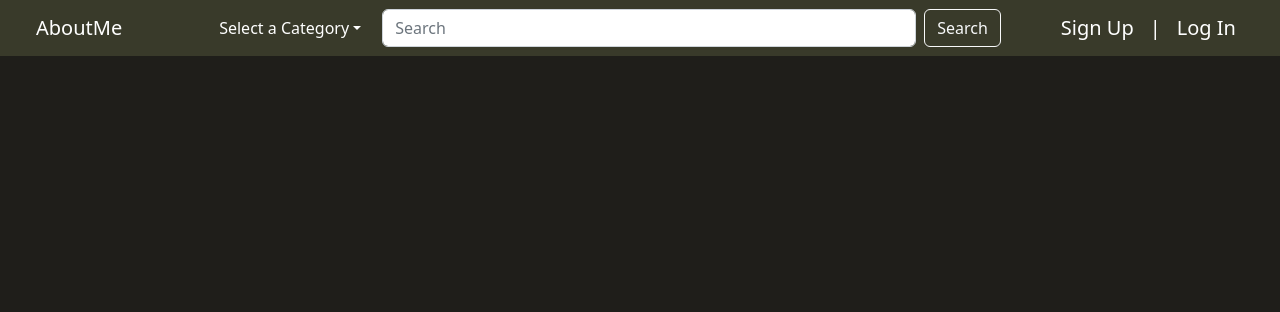
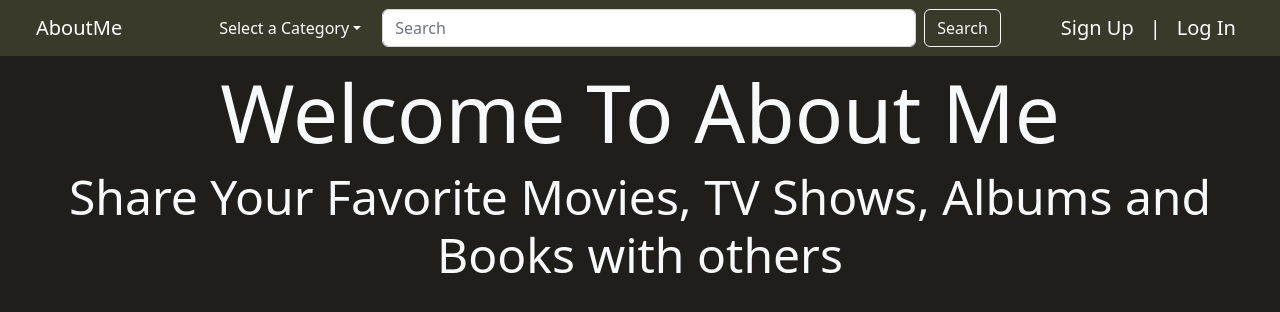
Before and after one commit to yigitcanyontem/AboutMe_Frontend, a React (Create React App) app: page / in a window 1280 px wide. Shown: the top 312 px of the page. Built offline with nearby package versions, Linux system fonts and the light colour scheme.

Commit message:
bugfix for logout btn

```diff
--- a/src/App.js
+++ b/src/App.js
@@ -17,6 +17,7 @@ import SearchUsers from "./components/page/SearchUsers";
 import UpdateUsers from "./components/page/UpdateUsers";
 import LogInPage from "./components/page/LogInPage";
 import {useState} from "react";
+import HomePage from "./components/HomePage";
 
 function App() {
     const [userid, setUserId] = useState("");
@@ -24,9 +25,10 @@ function App() {
     return (
         <div className={"App"}>
           <Router>
-              <Navbar userid={userid} ></Navbar>
+              <Navbar userid={userid}></Navbar>
               <Routes >
                   <Route exact path={"/:usersid"} element={<Welcome setUserId={setUserId}/>}></Route>
+                  <Route exact path={"/"} element={<HomePage/>}></Route>
                   <Route exact path={`/search/movie/:moviename/:usersid`} element={<Movies setUserId={setUserId}/>}></Route>
                   <Route exact path={`/movie/:movieid/:usersid`} element={<Movie setUserId={setUserId}/>}></Route>
 
--- /dev/null
+++ b/src/components/HomePage.js
@@ -0,0 +1,10 @@
+
+export default function HomePage() {
+
+    return (
+        <div className={"page text-light"}>
+            <h1 className={"display-1 mt-2"}>Welcome To About Me</h1>
+            <h1 className={"display-5 mt-2"}>Share Your Favorite Movies, TV Shows, Albums and Books with others</h1>
+        </div>
+    );
+}
--- a/src/components/navbar/Navbar.js
+++ b/src/components/navbar/Navbar.js
@@ -92,7 +92,7 @@ export default function Navbar({ userid }){
                 <a className="navbar-brand" href="/signup" >{log1}</a>
                 <a className="navbar-brand" >{log2}</a>
                 <a className="navbar-brand" href="/login">{log3}</a>
-                <a className="navbar-brand" href={`/${userid}`} onClick={handleLogChange}>{log4}</a>
+                <a className="navbar-brand" href={`/`} onClick={handleLogChange}>{log4}</a>
 
             </span>
             </div>
--- a/src/components/page/UpdateUsers.js
+++ b/src/components/page/UpdateUsers.js
@@ -50,6 +50,7 @@ export default function UpdateUsers({ setUserId }) {
         const confirmDelete = window.confirm("Are you sure you want to delete your account?");
         if (confirmDelete) {
             await axios.delete(`http://localhost:8080/user/delete/${usersid}`);
+            setUserId("")
             navigate(`/`);
         }
     }
```
